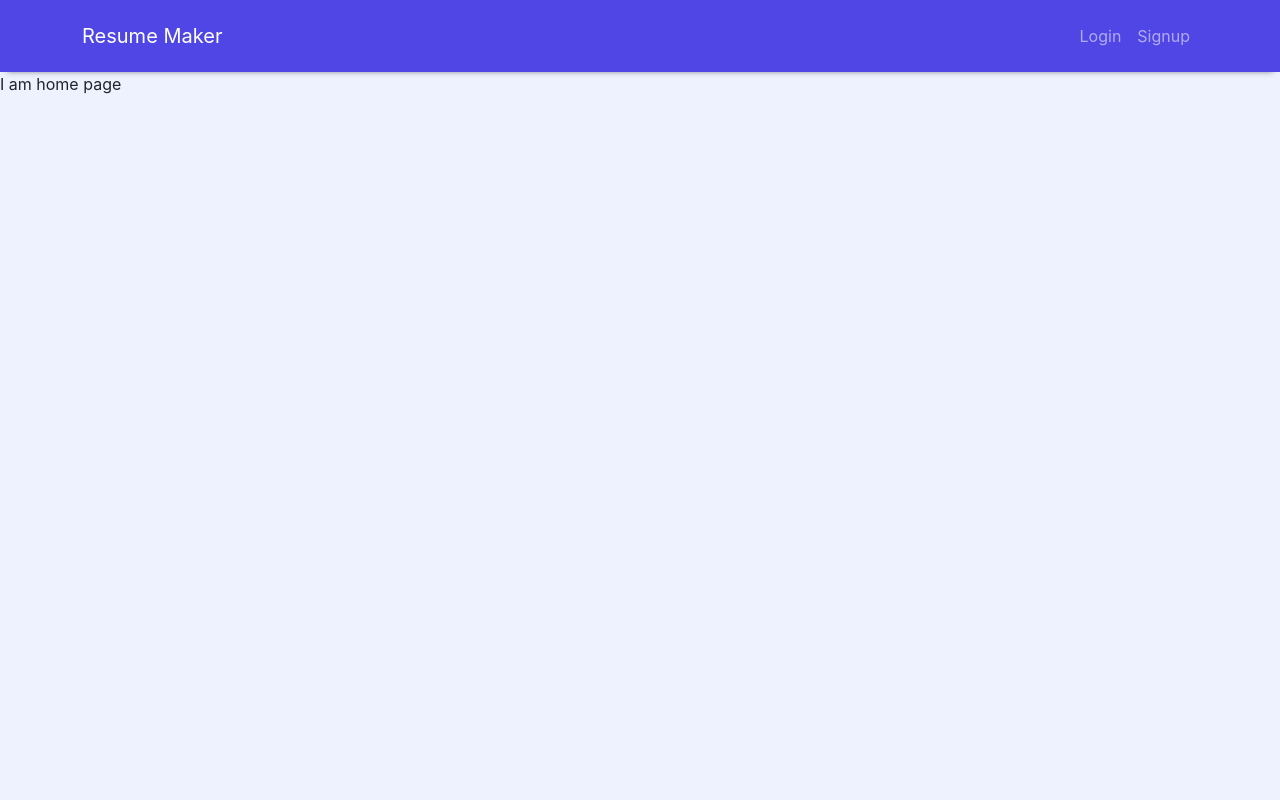
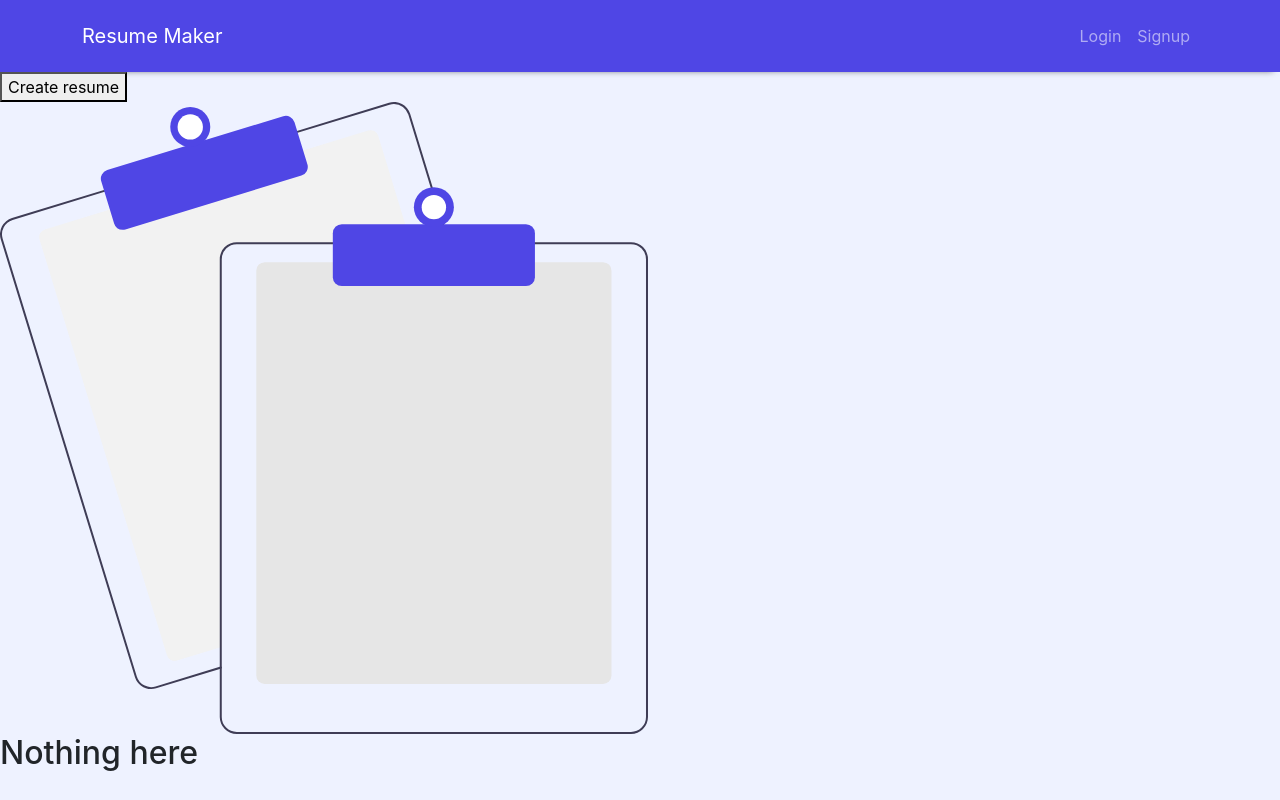
Before and after one commit to vidhi-thakur/Resume_generator, a React (Create React App) app in the folder resume-generator-app/: page / in a window 1280 px wide. Built offline with nearby package versions, Linux system fonts and the light colour scheme; no server answers; what aws-amplify would draw is missing.

Commit message:
updated homepage

```diff
--- a/resume-generator-app/src/pages/HomePage.js
+++ b/resume-generator-app/src/pages/HomePage.js
@@ -1,10 +1,15 @@
 import React from 'react'
 import "./HomePage.css"
+import emptyHomePage from "../images/emptyHomePage.svg"
 
 function HomePage() {
     return (
         <div className="homePage">
-            I am home page
+            <div className="">
+                <button>Create resume</button>
+            </div>
+            <img src={emptyHomePage} alt="HomePage-Logo" />
+            <h2>Nothing here</h2>
         </div>
     )
 }
```
Also changed, not shown: resume-generator-app/src/images/emptyHomePage.svg (added).
